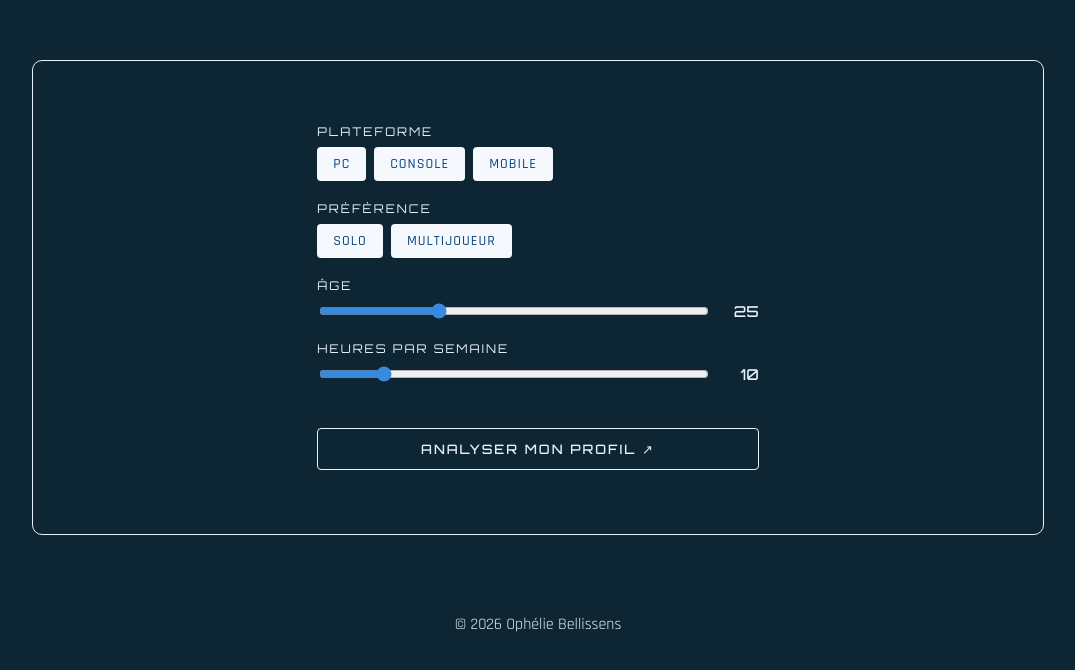
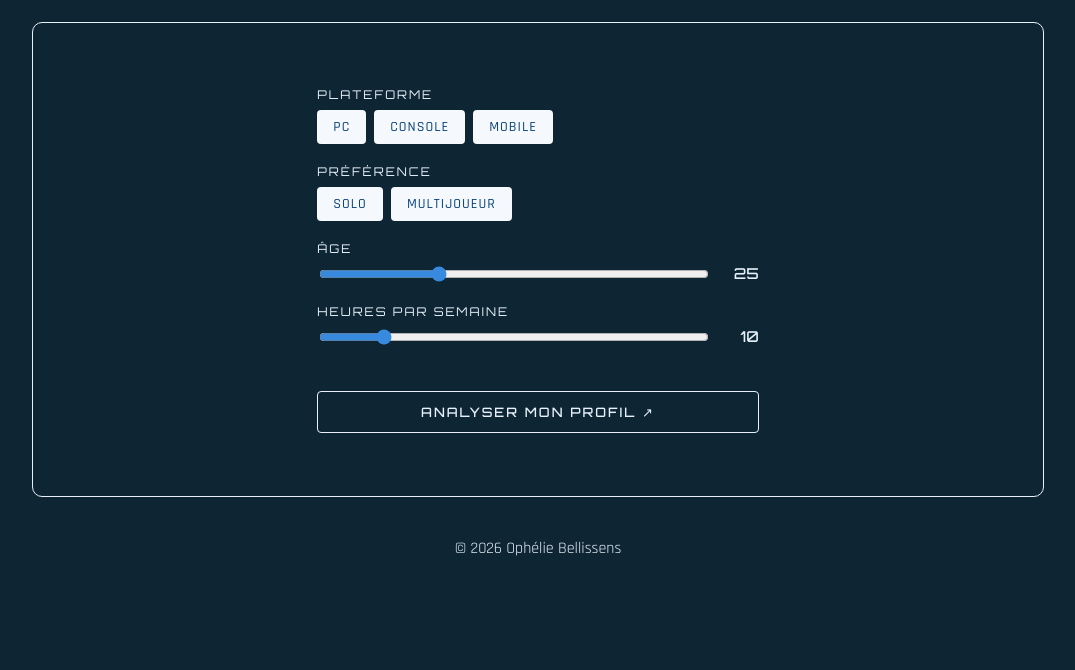
Before and after one commit to Equinoxya/GameRecommender, a plain HTML site: page frontend/index.html in a window 1280 px wide. Shown: the part 106-776 px from the top of the page, without its empty margins (102-1177 px from the left). Drawn offline with Linux system fonts and the light colour scheme.

Commit message:
mofid margin Wrap

```diff
--- a/frontend/style.css
+++ b/frontend/style.css
@@ -26,7 +26,7 @@ footer{
     border-radius: 10px;
     width: 80%;
     padding: 5%;
-    margin: 5%;
+    margin: 2%;
 }
 
 h1 {
```
